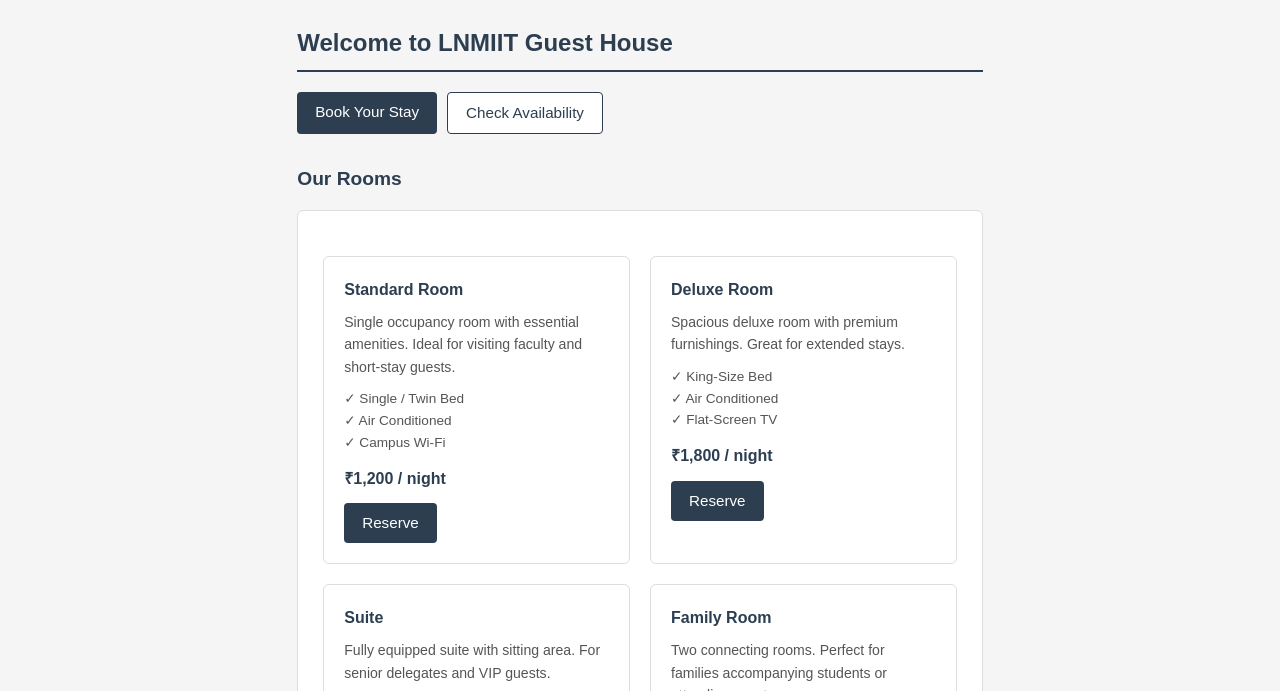
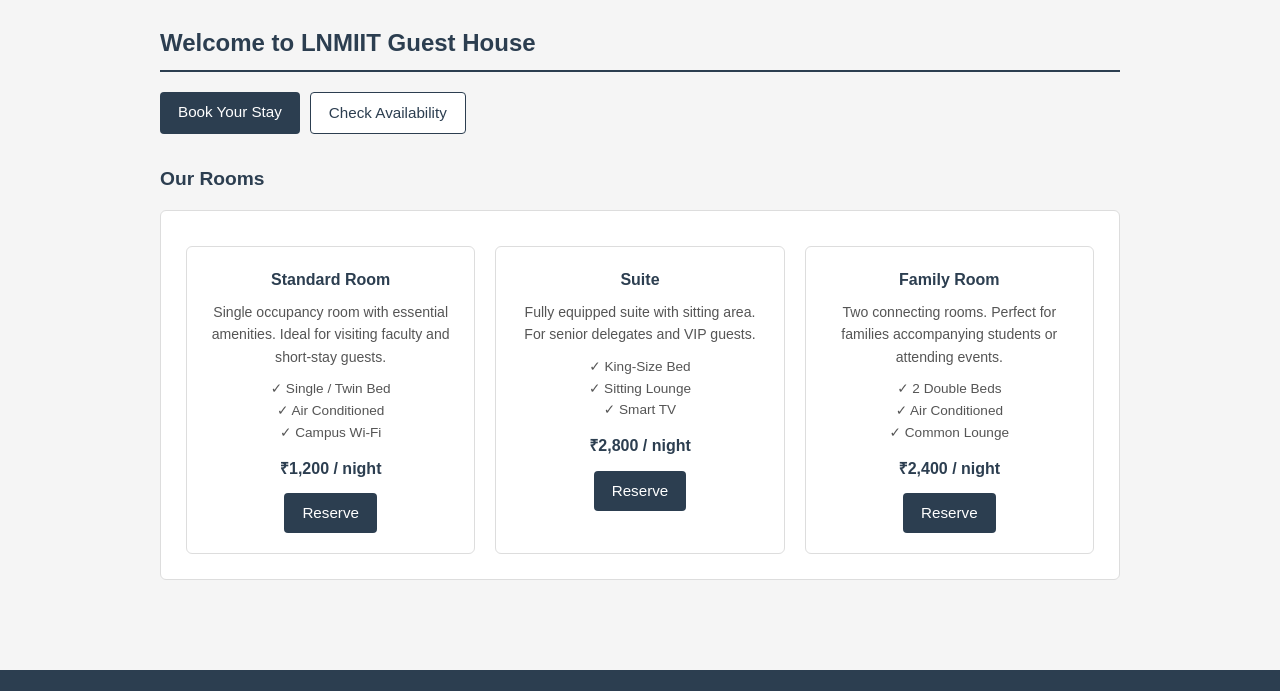
Before and after one commit to ansh4590-ai/booking-system, a website: page frontend/index.html in a window 1280 px wide. Shown: the part 57-748 px from the top of the page. Drawn offline with Linux system fonts and the light colour scheme.

Commit message:
Remove Deluxe room, 3-column centered layout on home

```diff
--- a/frontend/index.html
+++ b/frontend/index.html
@@ -28,8 +28,8 @@
 
         <h2 class="room-section-title">Our Rooms</h2>
         <div class="card">
-        <div class="rooms-grid">
-            <div class="room-card">
+        <div class="rooms-grid" style="display:grid;grid-template-columns:repeat(3,1fr);gap:20px;margin-top:10px;">
+            <div class="room-card" style="text-align:center;">
                 <h3>Standard Room</h3>
                 <p>Single occupancy room with essential amenities. Ideal for visiting faculty and short-stay guests.</p>
                 <ul>
@@ -41,19 +41,9 @@
                 <a href="booking.html?type=Standard" class="btn btn-primary">Reserve</a>
             </div>
 
-            <div class="room-card">
-                <h3>Deluxe Room</h3>
-                <p>Spacious deluxe room with premium furnishings. Great for extended stays.</p>
-                <ul>
-                    <li>✓ King-Size Bed</li>
-                    <li>✓ Air Conditioned</li>
-                    <li>✓ Flat-Screen TV</li>
-                </ul>
-                <div class="room-price">₹1,800 / night</div>
-                <a href="booking.html?type=Deluxe" class="btn btn-primary">Reserve</a>
-            </div>
 
-            <div class="room-card">
+
+            <div class="room-card" style="text-align:center;">
                 <h3>Suite</h3>
                 <p>Fully equipped suite with sitting area. For senior delegates and VIP guests.</p>
                 <ul>
@@ -65,7 +55,7 @@
                 <a href="booking.html?type=Suite" class="btn btn-primary">Reserve</a>
             </div>
 
-            <div class="room-card">
+            <div class="room-card" style="text-align:center;">
                 <h3>Family Room</h3>
                 <p>Two connecting rooms. Perfect for families accompanying students or attending events.</p>
                 <ul>
```
Also changed, not shown: frontend/availability.html (+0 -1 lines), frontend/booking.html (+0 -1 lines).
